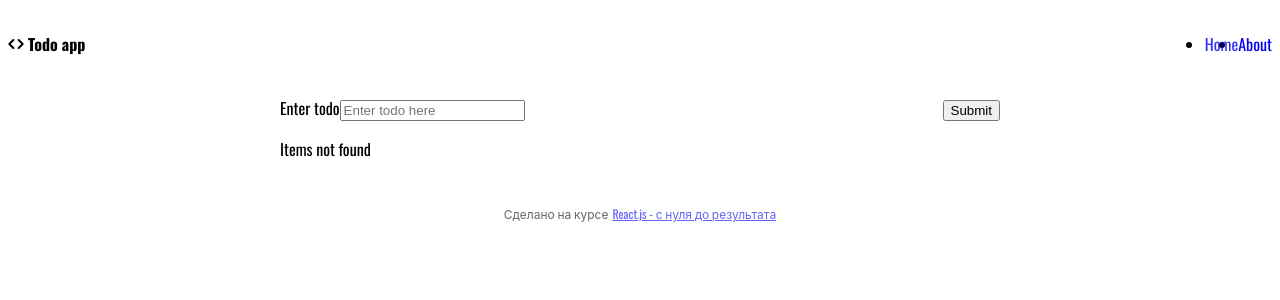
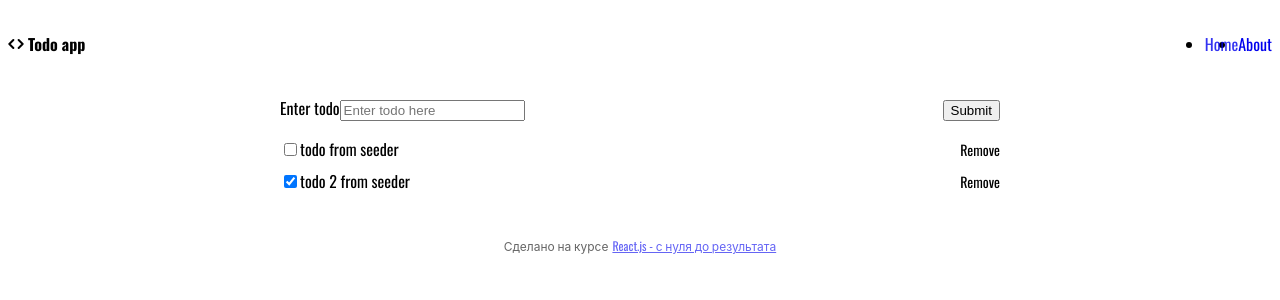
Before and after one commit to AlexSemWeb/tocode-todo, a React (Create React App) app: page / in a window 1280 px wide. Before the commit this address had no page. Shown: the top 300 px of the page. Built offline with nearby package versions, Linux system fonts and the light colour scheme; a web font is replaced by a local one.

Commit message:
added seeders

```diff
--- a/src/components/Todo/List.jsx
+++ b/src/components/Todo/List.jsx
@@ -1,11 +1,15 @@
 import React from 'react'
 
-const List = ({ items, onChangeItem }) => {
+const List = ({ items, onChangeItem, onRemoveItem }) => {
   return (
     <div className='view-sm flex-col'>
       {items && items.length > 0
         ? items.map((item) => (
-            <div key={item.id} className='ui-checkbox'>
+            <div
+              key={item.id}
+              className='flex justify-between items-center mb-2'
+            >
+              <div className='ui-checkbox'>
                 <input
                   id={item.id}
                   type='checkbox'
@@ -14,6 +18,13 @@ const List = ({ items, onChangeItem }) => {
                 />
                 <label htmlFor={item.id}>{item.title}</label>
               </div>
+              <span
+                className='ui-link pl-2 text-sm'
+                onClick={() => onRemoveItem(item.id)}
+              >
+                Remove
+              </span>
+            </div>
           ))
         : 'Items not found'}
     </div>
--- a/src/pages/Home/Home.jsx
+++ b/src/pages/Home/Home.jsx
@@ -4,8 +4,15 @@ import { Form, List } from '../../components/Todo'
 
 import { Container } from '../../layouts'
 
+import todos from '../../seeders/todos.json'
+
 const HomePage = () => {
-  const [items, setItems] = React.useState([])
+  // data from localStorage
+  const localItems = JSON.parse(localStorage.getItem('items')) || null
+  // final output
+  const items_ = localItems && localItems.length > 0 ? localItems : todos
+  // state
+  const [items, setItems] = React.useState(items_ || [])
 
   // store
   const handleSubmit = (item) => {
@@ -21,12 +28,29 @@ const HomePage = () => {
     setItems(nextItems)
   }
 
-  React.useEffect(() => console.log(items), [items])
+  // destroy
+  const handleRemoveItem = (id) => {
+    const nextItems = [...items]
+
+    const indexForRemove = nextItems.findIndex((el) => el.id === id)
+    nextItems.splice(indexForRemove, 1)
+
+    setItems(nextItems)
+  }
+
+  React.useEffect(
+    () => localStorage.setItem('items', JSON.stringify(items)),
+    [items]
+  )
 
   return (
     <Container>
       <Form onSubmit={handleSubmit} />
-      <List items={items} onChangeItem={handleChangeItem} />
+      <List
+        items={items}
+        onChangeItem={handleChangeItem}
+        onRemoveItem={handleRemoveItem}
+      />
     </Container>
   )
 }
--- /dev/null
+++ b/src/seeders/todos.json
@@ -0,0 +1,12 @@
+[
+  {
+    "id": 1,
+    "title": "todo from seeder",
+    "isChecked": false
+  },
+  {
+    "id": 2,
+    "title": "todo 2 from seeder",
+    "isChecked": true
+  }
+]
```
Lines whose indentation alone changed are shown as unchanged.
